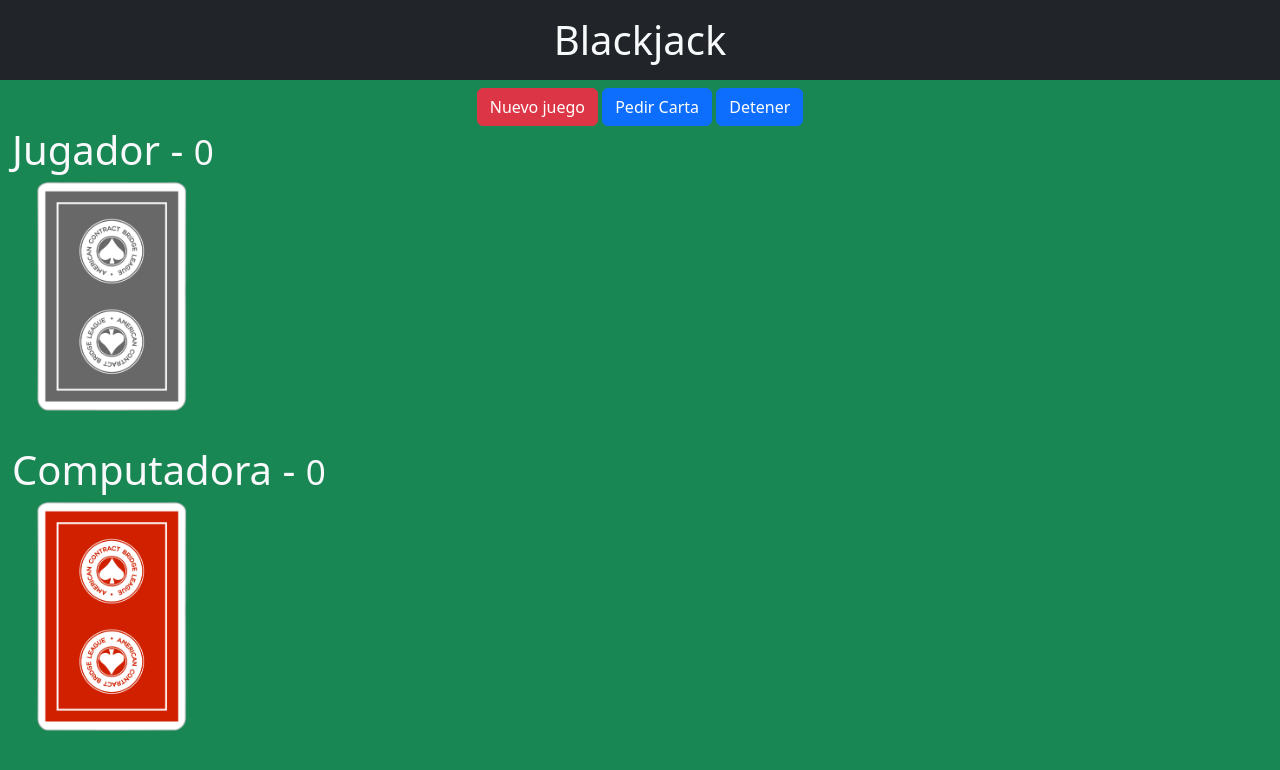
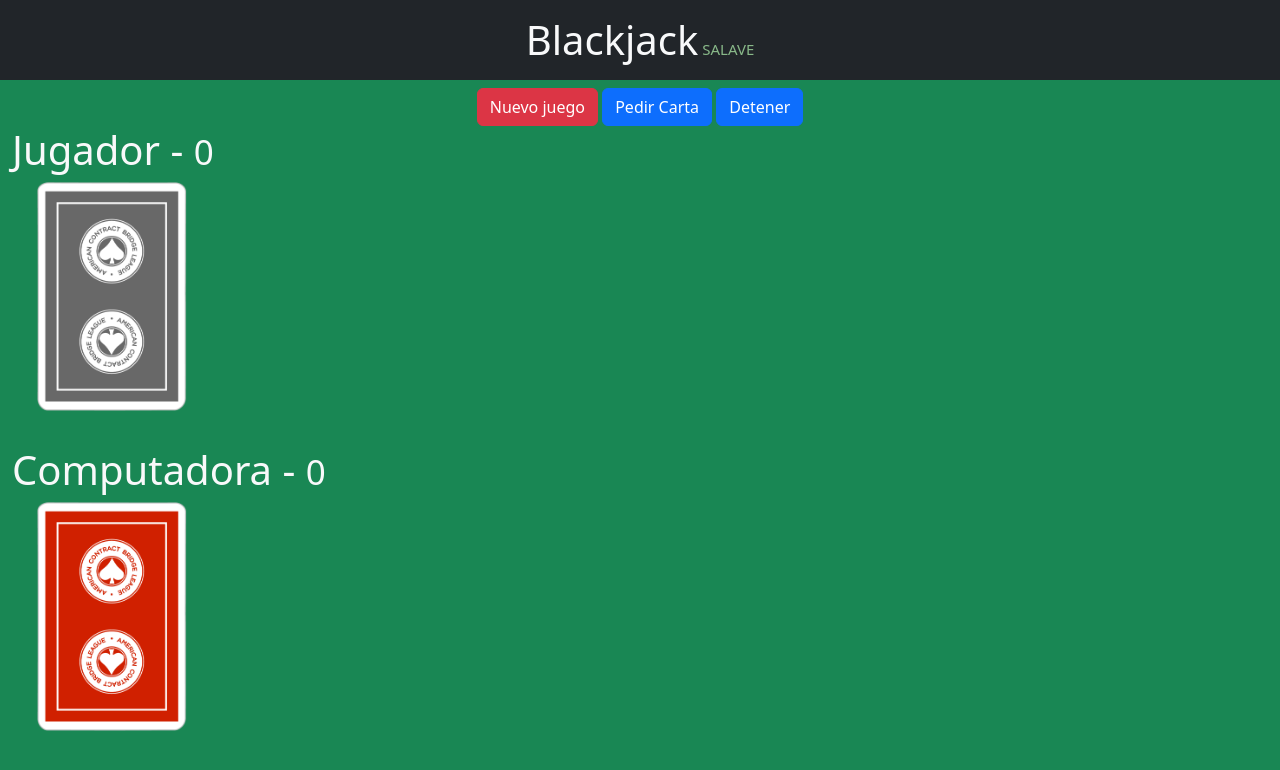
Before and after one commit to Juan-Salave/blackJack, a plain HTML site: page index.html in a window 1280 px wide. Drawn offline with nearby package versions, Linux system fonts and the light colour scheme.

Commit message:
se agrego spam al tittulo

```diff
--- a/assets/css/styles.css
+++ b/assets/css/styles.css
@@ -7,3 +7,7 @@
 #computadora-carta, #jugador-carta {
     height: 240px;
 }
+span {
+    color: rgb(137, 185, 137);
+    font-size: 15px;
+}
--- a/index.html
+++ b/index.html
@@ -10,7 +10,7 @@
 </head>
 <body class="bg-success">
     <header>
-        <h1 class="bg-dark text-center text-light p-3">Blackjack</h1>
+        <h1 class="bg-dark text-center text-light p-3">Blackjack<span> SALAVE</span> </h1>
     </header>
 
     <div class="row mt-2">
```
Also changed, not shown: 2 other files.
